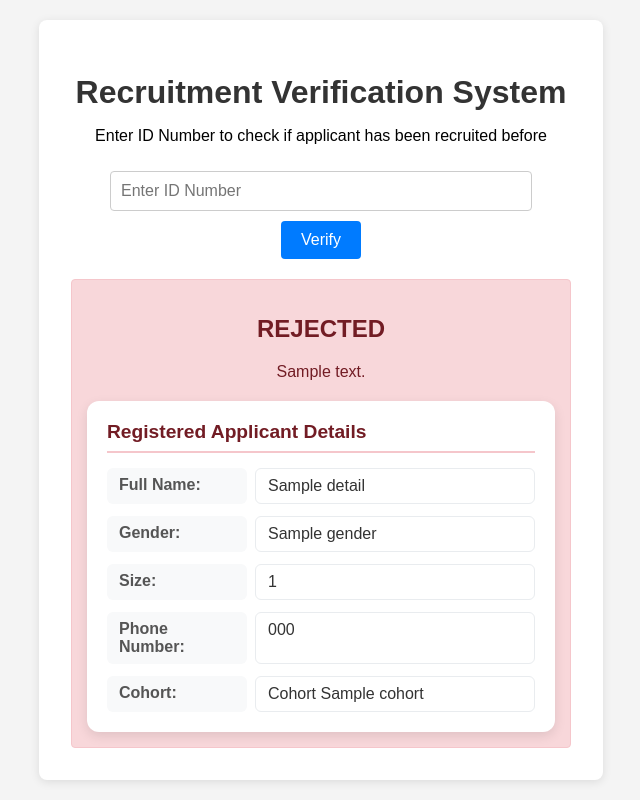
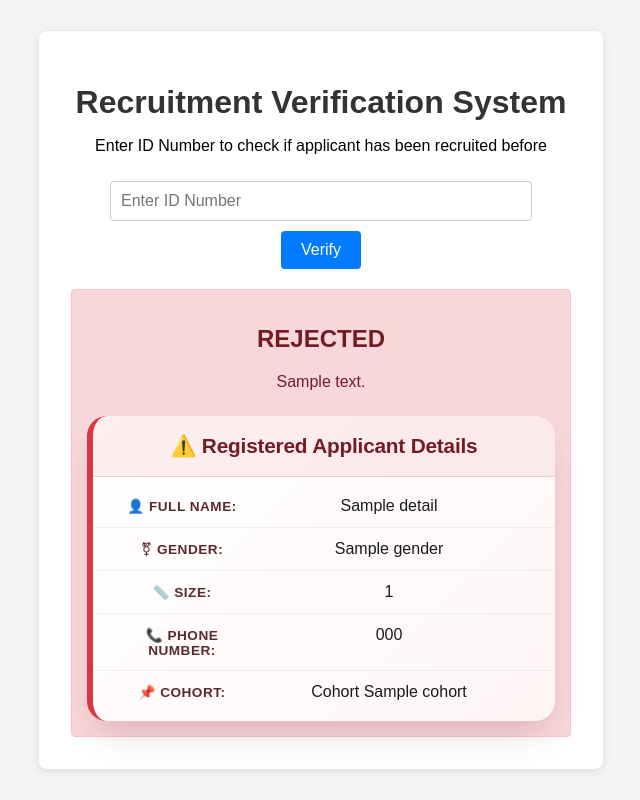
Before and after one commit to Brenda-bree/Muranga-Youth-Service-Recruitment-, a Flask app: template templates/index.html in a window 1280 px wide. Shown: the whole page, without its empty margins (319-959 px from the left). Run offline with Flask 3, Linux system fonts and the light colour scheme; the template is opened without the code that fills it: most values are stand-ins (such as "Sample title", 1, 10 or a date in 2020).

Commit message:
style(card): upgrade rejected details card to premium modern design with icons and gradient

```diff
--- a/static/style.css
+++ b/static/style.css
@@ -70,46 +70,82 @@ button:hover {
     border: 1px solid #ffeeba;
 }
 
-/* Deailed card for rejected appliants */
+/* Premium detailed card for rejected applicants */
 .details-card {
-    margin-top: 20px;
-    padding: 20px;
-    background: white;
-    border-radius: 12px;
-    box-shadow: 0 4px 12px rgba(0,0,0,0.1);
-    text-align: left;
+    margin-top: 25px;
+    padding: 0;
+    background: linear-gradient(135deg, #fff 0%, #fef5f5 100%);
+    border-radius: 20px;
+    box-shadow: 0 20px 35px -10px rgba(114, 28, 36, 0.2);
+    border-left: 6px solid #dc3545;
+    overflow: hidden;
+    transition: transform 0.2s ease, box-shadow 0.2s ease;
+}
+
+.details-card:hover {
+    transform: translateY(-2px);
+    box-shadow: 0 25px 40px -12px rgba(114, 28, 36, 0.3);
 }
 
 .details-card h3 {
-    margin: 0 0 15px 0;
+    margin: 0;
+    padding: 18px 24px;
+    background: rgba(220, 53, 69, 0.08);
     color: #721c24;
-    font-size: 1.2rem;
-    border-bottom: 2px solid #f5c6cb;
-    padding-bottom: 8px;
+    font-size: 1.3rem;
+    font-weight: 600;
+    border-bottom: 1px solid rgba(220, 53, 69, 0.2);
+    letter-spacing: -0.2px;
+}
+
+.details-card h3::before {
+    content: "⚠️ ";
+    font-size: 1.3rem;
 }
 
 .details-grid {
-    display: grid;
-    grid-template-columns: 1fr 2fr;
-    gap: 12px 8px;
+    display: flex;
+    flex-direction: column;
+    gap: 0;
+    padding: 8px 0;
 }
 
 .detail-item {
-    display: contents;
+    display: flex;
+    align-items: baseline;
+    padding: 12px 24px;
+    border-bottom: 1px solid rgba(0, 0, 0, 0.05);
+    transition: background 0.15s;
+}
+
+.detail-item:hover {
+    background: rgba(220, 53, 69, 0.03);
+}
+
+.detail-item:last-child {
+    border-bottom: none;
 }
 
 .detail-label {
-    font-weight: bold;
-    color: #555;
-    background: #f8f9fa;
-    padding: 8px 12px;
-    border-radius: 6px;
+    flex: 0 0 130px;
+    font-weight: 700;
+    color: #5a2a2e;
+    font-size: 0.85rem;
+    text-transform: uppercase;
+    letter-spacing: 0.5px;
 }
 
 .detail-value {
-    color: #333;
-    background: #fff;
-    padding: 8px 12px;
-    border-radius: 6px;
-    border: 1px solid #e9ecef;
+    flex: 1;
+    color: #1a1a1a;
+    font-size: 1rem;
+    font-weight: 500;
+    word-break: break-word;
 }
+
+/* Add subtle icons per field using pseudo-elements */
+.detail-item:nth-child(1) .detail-label::before { content: "👤 "; font-weight: normal; }
+.detail-item:nth-child(2) .detail-label::before { content: "⚧ "; font-weight: normal; }
+.detail-item:nth-child(3) .detail-label::before { content: "📏 "; font-weight: normal; }
+.detail-item:nth-child(4) .detail-label::before { content: "📞 "; font-weight: normal; }
+.detail-item:nth-child(5) .detail-label::before { content: "📌 "; font-weight: normal; }
```
